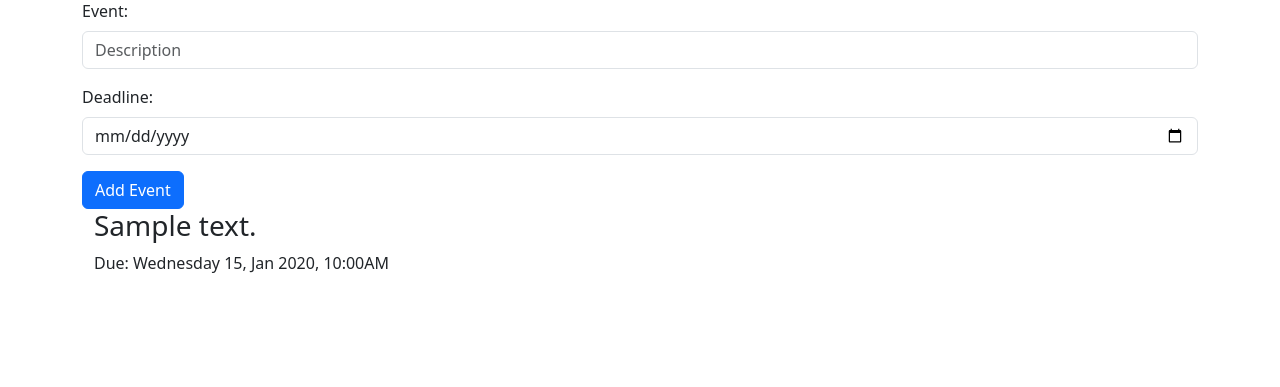
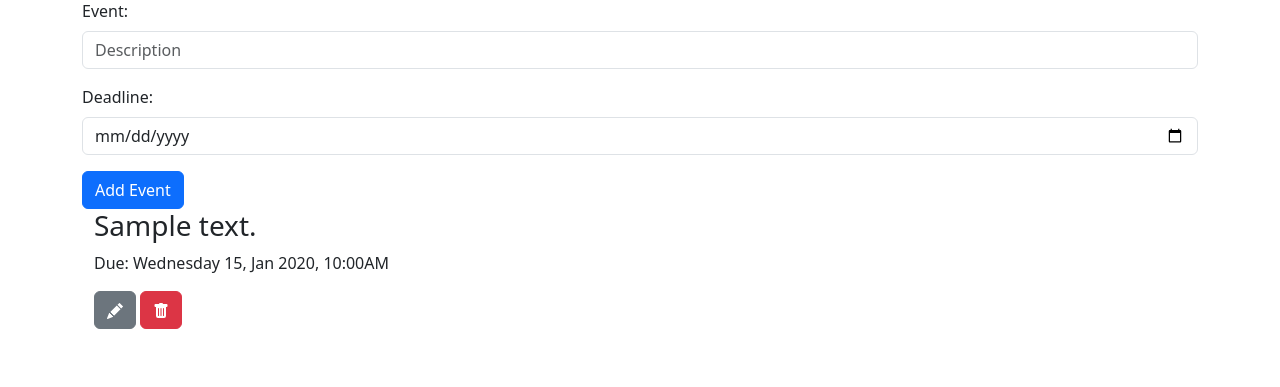
Before and after one commit to LogicEgg/CITasker, a Flask app: page /classes/1 in a window 1280 px wide. Shown: the part 114-501 px from the top of the page. Run offline with Flask 3, Linux system fonts and the light colour scheme; tables that the repository leaves empty hold one stand-in row (values such as "Sample post").

Commit message:
Delete button / edit button with collapsible form added

```diff
--- a/templates/class_page.html
+++ b/templates/class_page.html
@@ -21,6 +21,23 @@
     {% for i in events %}
     <h3>{{i.description}}</h3>
     <p>Due: {{i.deadline.strftime('%A %d, %b %Y, %I:%M%p %Z')}}</p>
+    <div class="d-grid gap-2 d-md-block">
+        <button class="btn btn-secondary" type="button" data-bs-toggle="collapse" data-bs-target="#collapseExample" aria-expanded="false" aria-controls="collapseExample">
+            <svg xmlns="http://www.w3.org/2000/svg" width="16" height="16" fill="currentColor" class="bi bi-pencil-fill" viewBox="0 0 16 16">
+                <path d="M12.854.146a.5.5 0 0 0-.707 0L10.5 1.793 14.207 5.5l1.647-1.646a.5.5 0 0 0 0-.708zm.646 6.061L9.793 2.5 3.293 9H3.5a.5.5 0 0 1 .5.5v.5h.5a.5.5 0 0 1 .5.5v.5h.5a.5.5 0 0 1 .5.5v.5h.5a.5.5 0 0 1 .5.5v.207zm-7.468 7.468A.5.5 0 0 1 6 13.5V13h-.5a.5.5 0 0 1-.5-.5V12h-.5a.5.5 0 0 1-.5-.5V11h-.5a.5.5 0 0 1-.5-.5V10h-.5a.5.5 0 0 1-.175-.032l-.179.178a.5.5 0 0 0-.11.168l-2 5a.5.5 0 0 0 .65.65l5-2a.5.5 0 0 0 .168-.11z"/>
+              </svg>
+          </button>
+        <button class="btn btn-danger" type="button">
+            <svg xmlns="http://www.w3.org/2000/svg" width="16" height="16" fill="currentColor" class="bi bi-trash-fill" viewBox="0 0 16 16">
+                <path d="M2.5 1a1 1 0 0 0-1 1v1a1 1 0 0 0 1 1H3v9a2 2 0 0 0 2 2h6a2 2 0 0 0 2-2V4h.5a1 1 0 0 0 1-1V2a1 1 0 0 0-1-1H10a1 1 0 0 0-1-1H7a1 1 0 0 0-1 1zm3 4a.5.5 0 0 1 .5.5v7a.5.5 0 0 1-1 0v-7a.5.5 0 0 1 .5-.5M8 5a.5.5 0 0 1 .5.5v7a.5.5 0 0 1-1 0v-7A.5.5 0 0 1 8 5m3 .5v7a.5.5 0 0 1-1 0v-7a.5.5 0 0 1 1 0"/>
+            </svg>
+          </button>
+    </div>
+    <div class="collapse" id="collapseExample">
+      <div class="card card-body">
+          <p> Add edit form here </p>
+      </div>
+    </div>
     {% endfor %}
 </div>
 {% endblock %}
```
